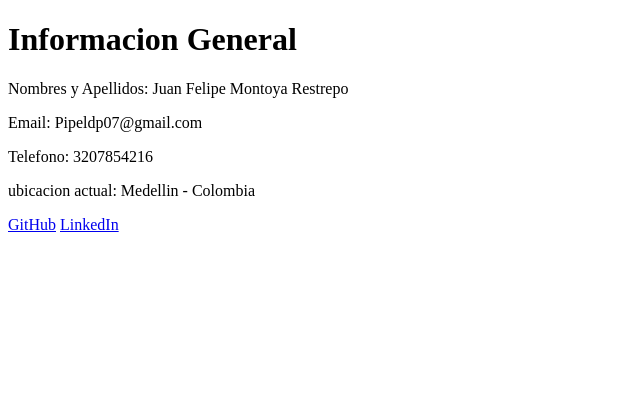
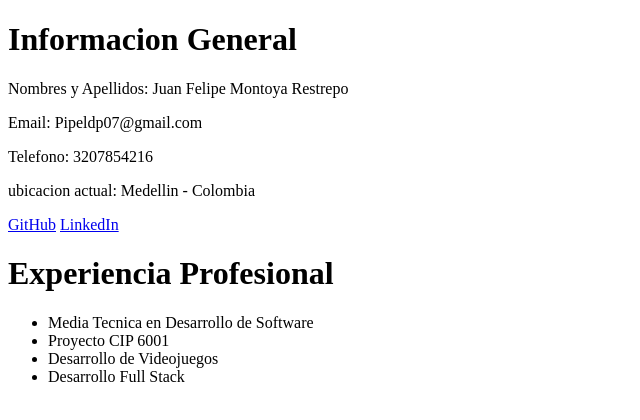
Before and after one commit to FeLiP3MoNToYa/html-intro, a plain HTML site: page index.html in a window 1280 px wide. Shown: the whole page, without its empty margins (0-640 px from the left). Drawn offline with Linux system fonts and the light colour scheme.

Commit message:
Segundo Div

```diff
--- a/index.html
+++ b/index.html
@@ -16,5 +16,14 @@
       <a href="https://github.com/FeLiP3MoNToYa?tab=repositories">GitHub</a>
       <a href="https://www.linkedin.com/in/pipe-montoya-091322169/">LinkedIn</a>
     </div>
+    <div>
+      <h1>Experiencia Profesional</h1>
+      <ul>
+        <li>Media Tecnica en Desarrollo de Software</li>
+        <li>Proyecto CIP 6001</li>
+        <li>Desarrollo de Videojuegos</li>
+        <li>Desarrollo Full Stack</li>
+      </ul>
+    </div>
   </body>
 </html>
```
